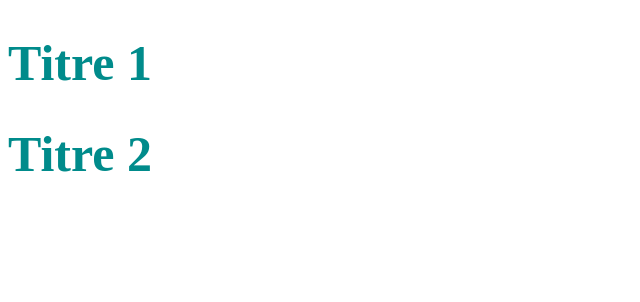
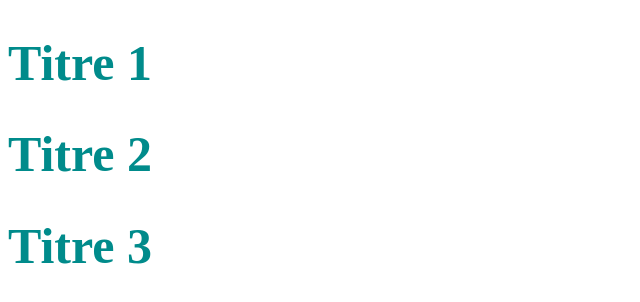
Before and after one commit to Christian-Aristide/test-html, a plain HTML site: page index.html in a window 1280 px wide. Shown: the whole page, without its empty margins (0-640 px from the left). Drawn offline with Linux system fonts and the light colour scheme.

Commit message:
ajoute de titre 3

```diff
--- a/index.html
+++ b/index.html
@@ -9,6 +9,7 @@
 <body>
   <h1>Titre 1</h1>
   <h1>Titre 2</h1>
+  <h1>Titre 3</h1>
 
 </body>
 </html>
```
